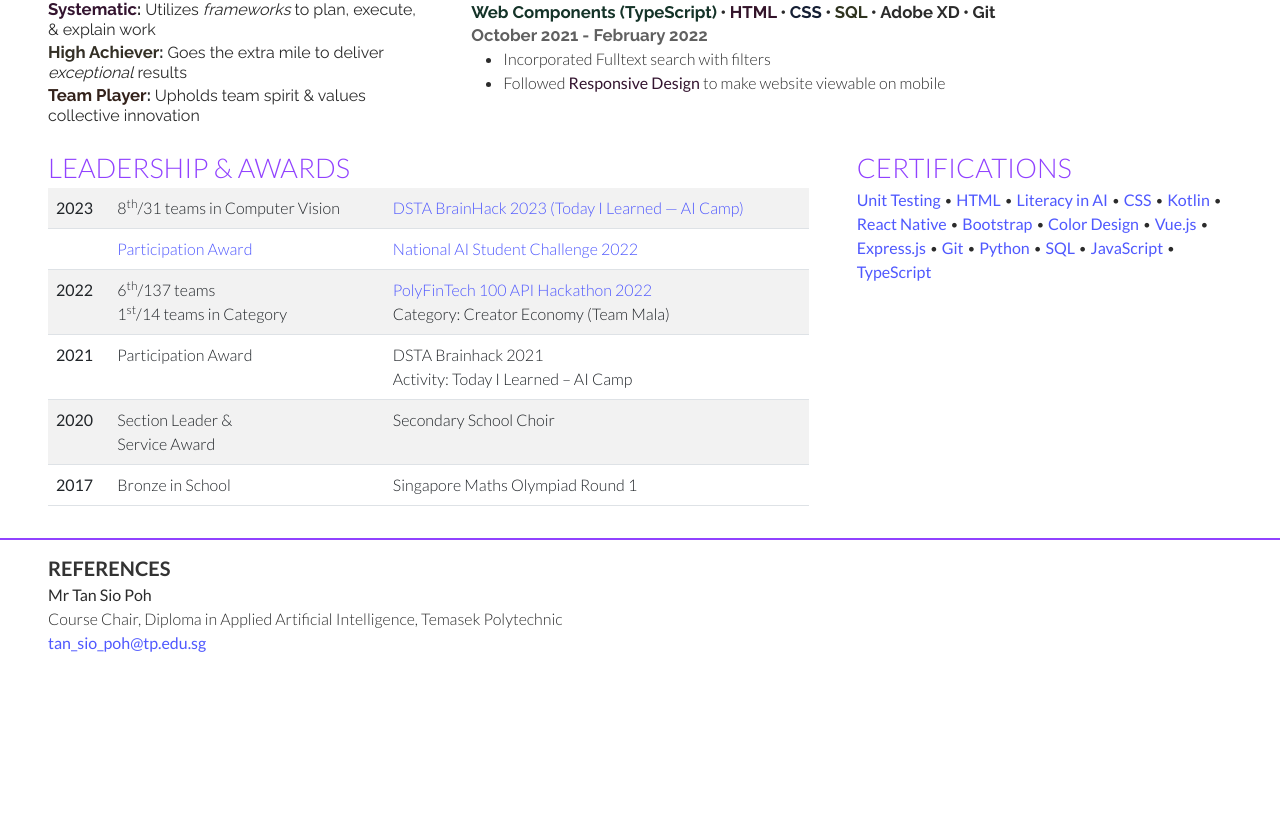
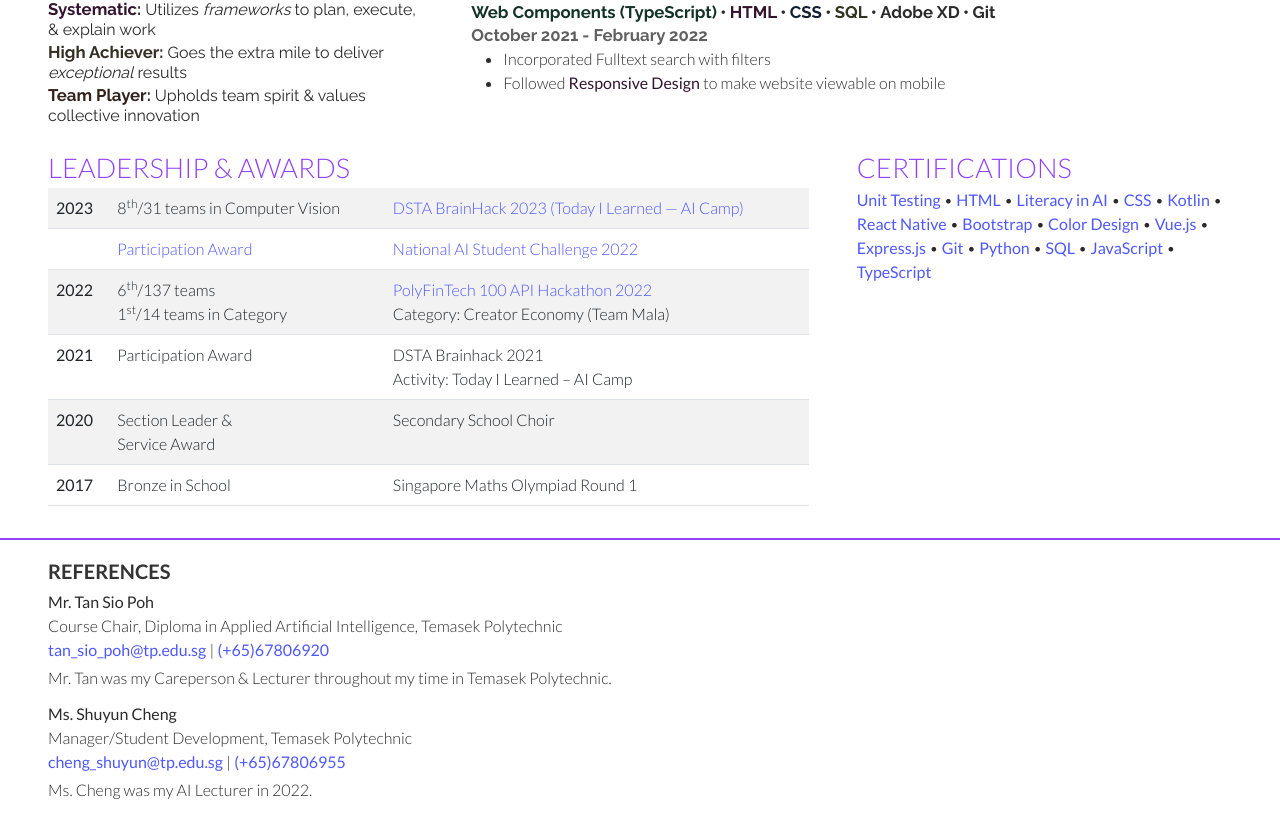
Before and after one commit to TMK04/resume, a React (Create React App) app: page / in a window 1280 px wide. Shown: the part 1248-2074 px from the top of the page. Before the commit the page ends 1919 px from the top, so only its background shows below. Built offline with nearby package versions, Linux system fonts and the light colour scheme.

Commit message:
componentize Reference & add Ms Cheng as a reference

```diff
--- a/src/components/BulletList/index.tsx
+++ b/src/components/BulletList/index.tsx
@@ -5,22 +5,20 @@ import BulletListItem from "./Item";
 
 type BulletListProps = Omit<JSX.IntrinsicElements["ul"], "children"> & {
   items: ChildrenProp[];
+  separator?: string;
 };
 
-export default function BulletList({ className, items, ...props }: BulletListProps) {
+export default function BulletList({ className, items, separator, ...props }: BulletListProps) {
   const Items = [<BulletListItem key={0}>{items[0]}</BulletListItem>];
   let l = items.length;
   for (let i = 1; i !== l; i++) {
     const key = i * 2;
-    Items.push(<SeparatorInline key={key - 1}>•</SeparatorInline>);
+    Items.push(<SeparatorInline key={key - 1}>{separator || "•"}</SeparatorInline>);
     Items.push(<BulletListItem key={key}>{items[i]}</BulletListItem>);
   }
 
   return (
-    <ul
-      className={`bullet-list d-flex flex-wrap mb-0 p-0${formatNonEmptyClassName(className)}`}
-      {...props}
-    >
+    <ul className={`d-flex flex-wrap mb-0 p-0${formatNonEmptyClassName(className)}`} {...props}>
       {Items}
     </ul>
   );
--- /dev/null
+++ b/src/sections/ReferencesSection/Reference.tsx
@@ -0,0 +1,33 @@
+import BulletList from "../../components/BulletList";
+import Link from "../../components/Link";
+
+type ReferenceProps = {
+  name: string;
+  title: string;
+  email?: string;
+  tel?: string;
+  relationship: string;
+};
+
+export default function Reference({ name, title, email, tel, relationship }: ReferenceProps) {
+  return (
+    <div className="mb-2">
+      <span className="fw-bold">{name}</span>
+      <br />
+      {title}
+      <br />
+      <BulletList
+        items={[
+          <Link className="fw-bold" href={`mailto:${email}`}>
+            {email}
+          </Link>,
+          <Link className="fw-bold" href={`tel:${tel}`}>
+            {tel}
+          </Link>
+        ]}
+        separator="|"
+      />
+      <div className="mt-1">{relationship}</div>
+    </div>
+  );
+}
--- a/src/sections/ReferencesSection/index.tsx
+++ b/src/sections/ReferencesSection/index.tsx
@@ -1,16 +1,24 @@
-import Link from "../../components/Link";
 import { Subsection } from "../../components/Section";
+
+import Reference from "./Reference";
 
 export default function ReferencesSection() {
   return (
-    <Subsection h3_props={{ children: "References" }}>
-      <span className="fw-bold">Mr Tan Sio Poh</span>
-      <br />
-      Course Chair, Diploma in Applied Artificial Intelligence, Temasek Polytechnic
-      <br />
-      <Link className="fw-bold" href="mailto:tan_sio_poh@tp.edu.sg">
-        tan_sio_poh@tp.edu.sg
-      </Link>
+    <Subsection className="d-flex flex-column gap-1" h3_props={{ children: "References" }}>
+      <Reference
+        name="Mr. Tan Sio Poh"
+        title="Course Chair, Diploma in Applied Artificial Intelligence, Temasek Polytechnic"
+        email="tan_sio_poh@tp.edu.sg"
+        tel="(+65)67806920"
+        relationship="Mr. Tan was my Careperson & Lecturer throughout my time in Temasek Polytechnic."
+      />
+      <Reference
+        name="Ms. Shuyun Cheng"
+        title="Manager/Student Development, Temasek Polytechnic"
+        email="cheng_shuyun@tp.edu.sg"
+        tel="(+65)67806955"
+        relationship="Ms. Cheng was my AI Lecturer in 2022."
+      />
     </Subsection>
   );
 }
```
